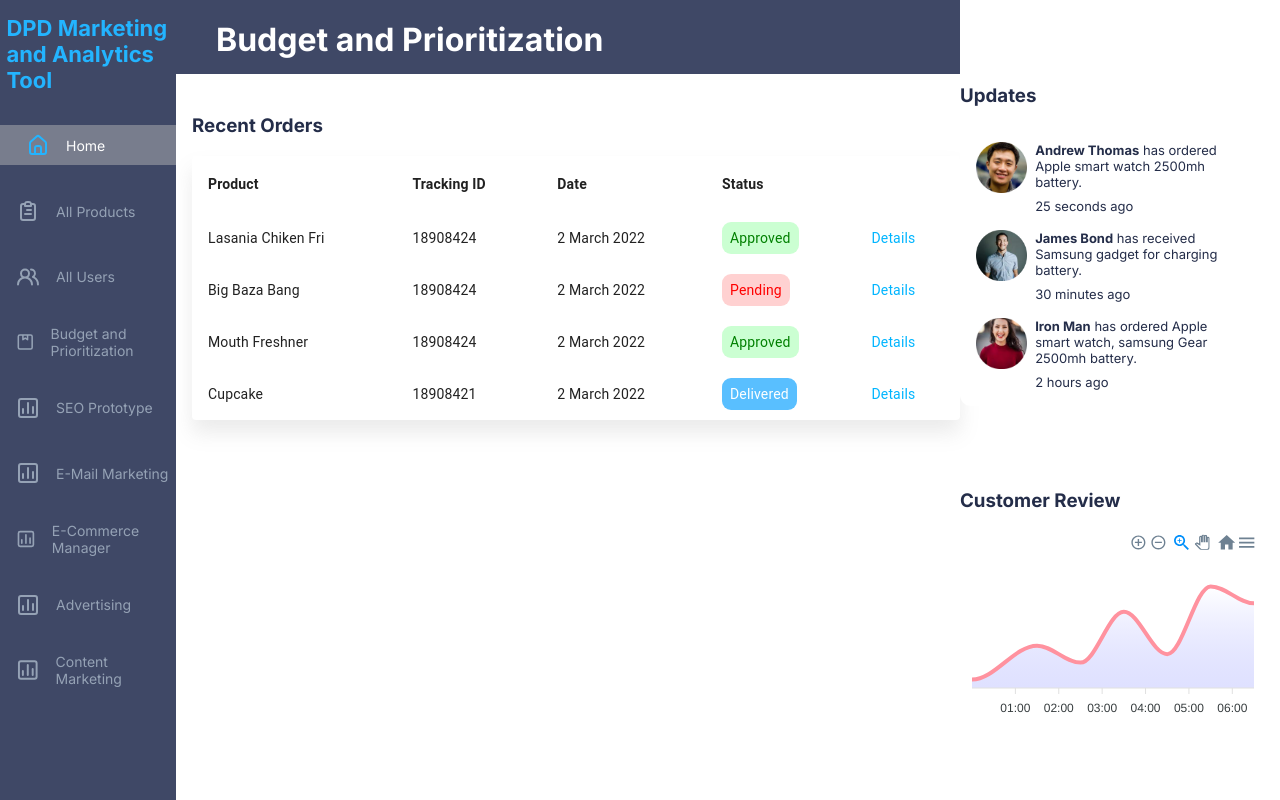
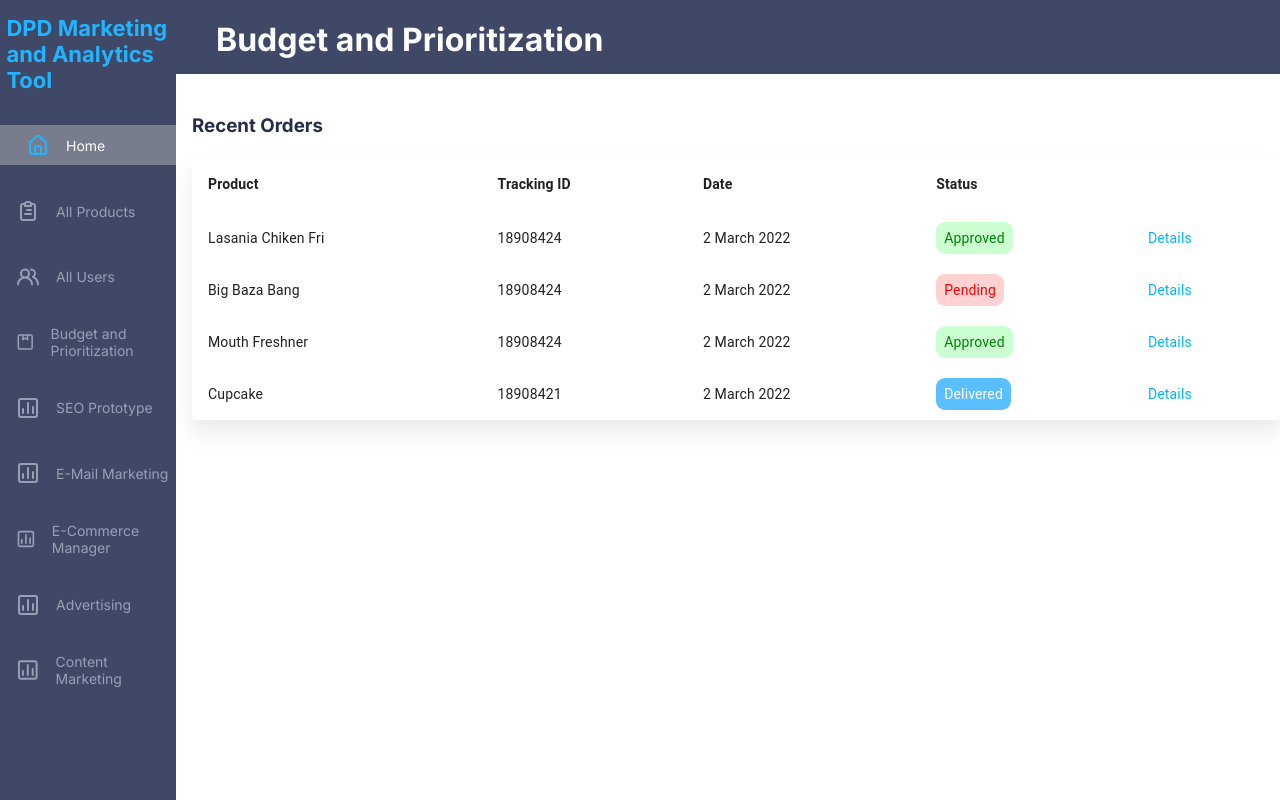
Before and after one commit to PKJ11/Ecell-work, a React (Create React App) app: page / in a window 1280 px wide. Built offline with nearby package versions, Linux system fonts and the light colour scheme.

Commit message:
fixing teh side br

```diff
--- a/src/App.css
+++ b/src/App.css
@@ -32,7 +32,7 @@
   height: 100%;
   width: 100%;
   background: var(--glass);
-  grid-template-columns: 11rem auto 20rem;
+  grid-template-columns: 11rem auto 0rem;
   overflow: hidden;
 }
 
--- a/src/App.js
+++ b/src/App.js
@@ -9,7 +9,6 @@ function App() {
       <div className="AppGlass">
         <Sidebar/>
         <MainDash/>
-        <RightSide/>
       </div>
     </div>
   );
```
